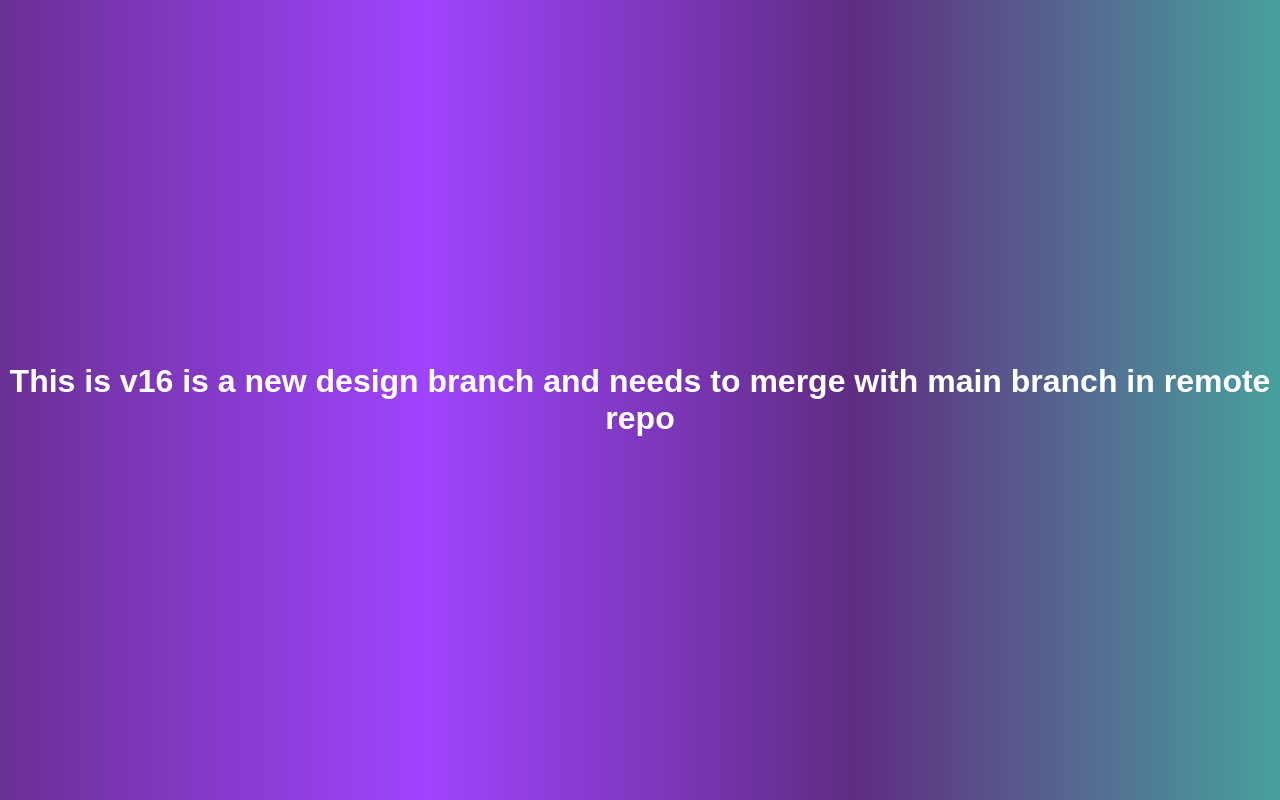
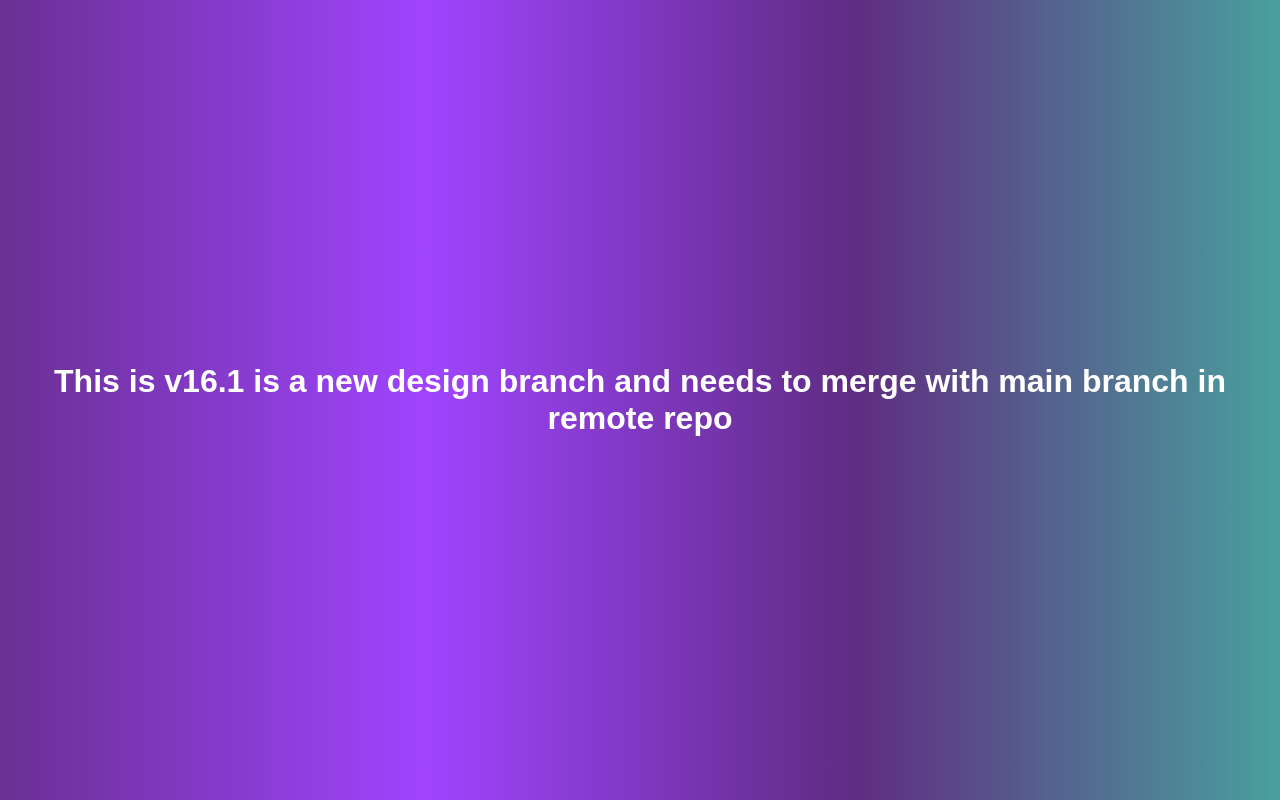
Before and after one commit to basil486/newrepo, a plain HTML site: page index.html in a window 1280 px wide. Drawn offline with Linux system fonts and the light colour scheme.

Commit message:
Update index.html
v16.1

```diff
--- a/index.html
+++ b/index.html
@@ -7,7 +7,7 @@
     <title>Document</title>
 </head>
 <body>
-    <h1>This is v16 is a new design branch and needs to merge with main branch in remote repo </h1>
+    <h1>This is v16.1 is a new design branch and needs to merge with main branch in remote repo </h1>
 
 </body>
 </html>
```
